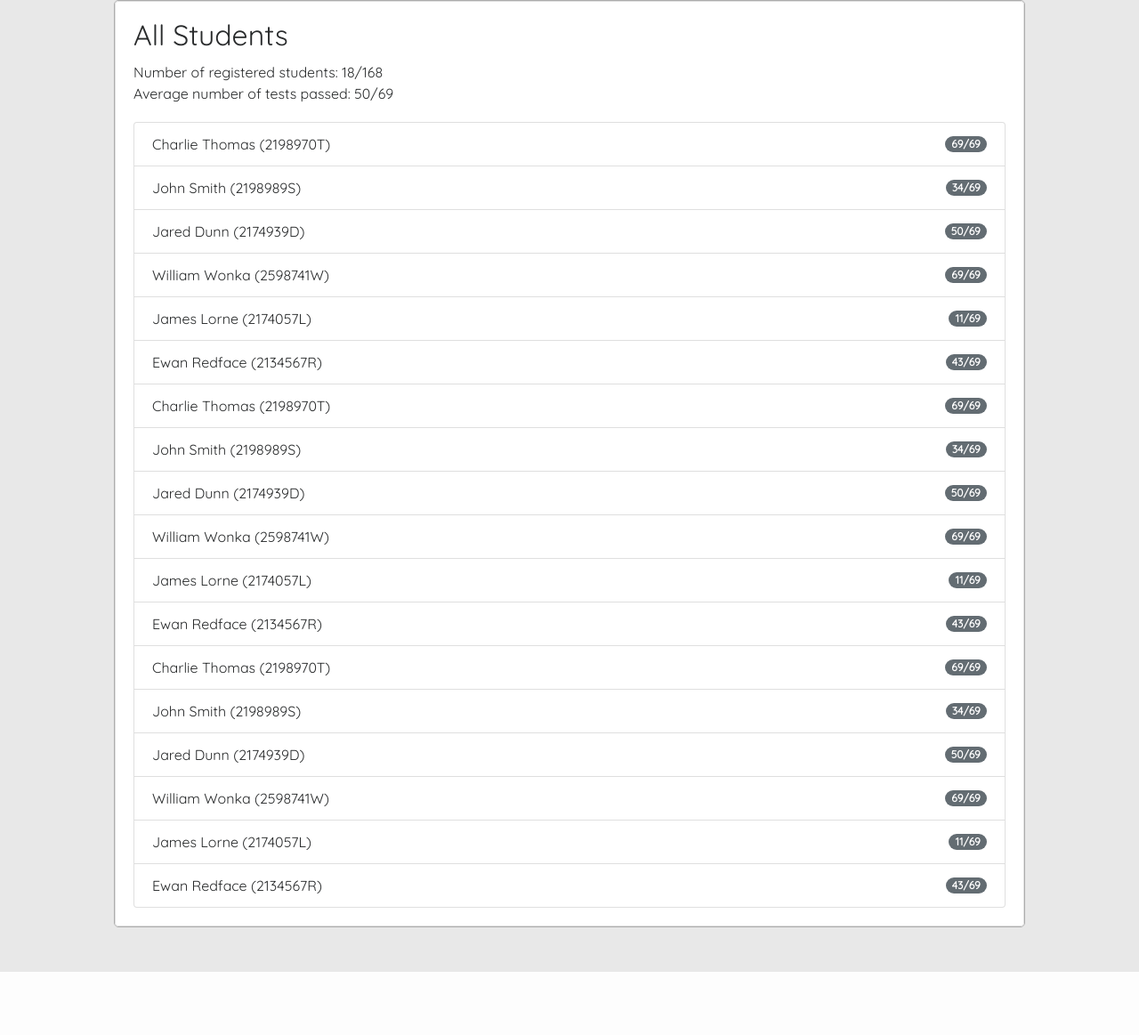
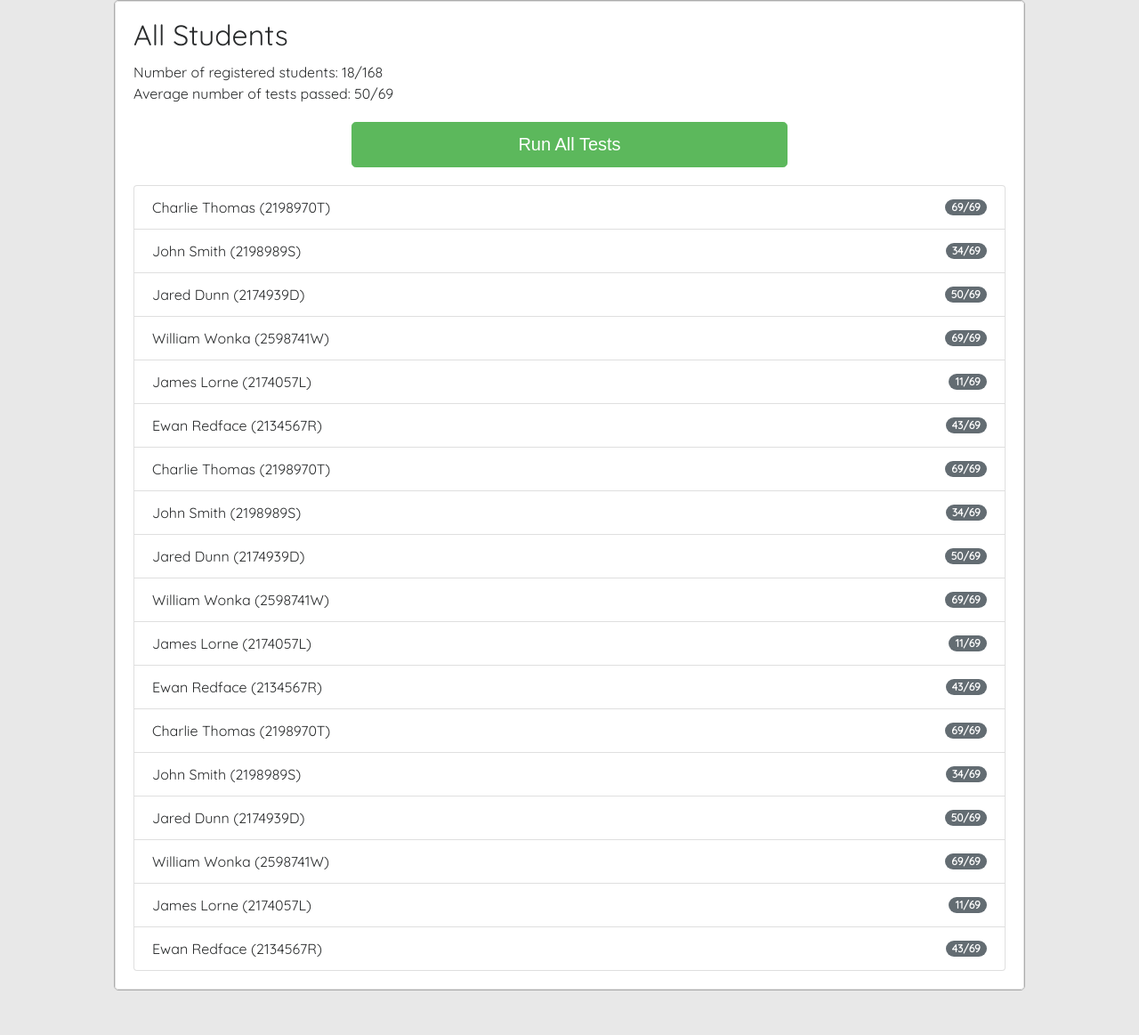
Before and after one commit to maksym1224/NucleusApplication, a Django app: page /students/ in a window 1280 px wide. Shown: the part 84-1247 px from the top of the page at 89% size. Before the commit the page ends 1176 px from the top, so only its background shows below. Run offline with Django 3.2, Linux system fonts and the light colour scheme; parts of the project's set-up code (start-up, migrations or seed data) failed here and were passed over; some libraries are stand-ins or nearby versions.

Commit message:
Added run all tests button to /students/

```diff
--- a/static/css/style.css
+++ b/static/css/style.css
@@ -31,6 +31,8 @@ button:focus {
     border-radius: 5px;
 }
 
-.all_students{
-  padding-top: 20px;
+.run_button{
+  width: 50%;
+  margin: 20px auto 20px auto;
+  display: block;
 }
--- a/templates/nucleus/students.html
+++ b/templates/nucleus/students.html
@@ -13,6 +13,8 @@
       {% if students %}
         <div class="card-text">Number of registered students: {{ students|length }}/168</div>
         <div class="card-text">Average number of tests passed: 50/69 </div>
+        <button type="button" class="btn btn-success btn-lg run_button">Run All Tests</button>
+
         <div class="list-group all_students">
           {% for student in students %}
             <a class="list-group-item justify-content-between list-group-item-action">
```
